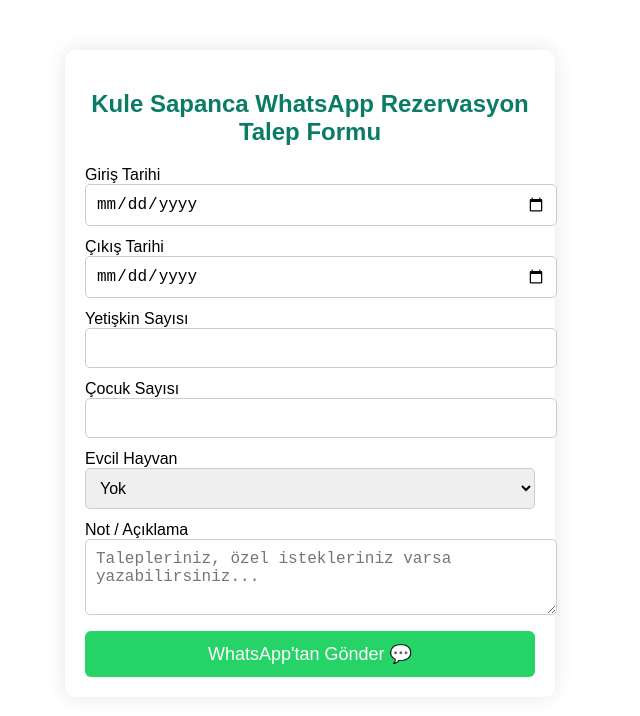
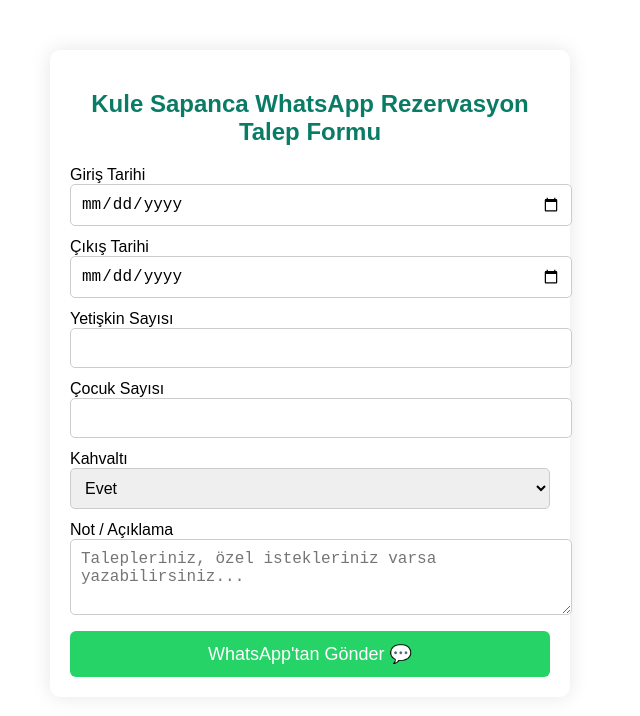
Before and after one commit to turano123/kule-sapanca-talep, a React (Create React App) app: page / in a window 1280 px wide. Shown: the top 716 px of the page, without its empty margins (330-970 px from the left). Built offline with nearby package versions, Linux system fonts and the light colour scheme.

Commit message:
son güncel

```diff
--- a/src/App.js
+++ b/src/App.js
@@ -5,7 +5,8 @@
   const [checkOut, setCheckOut] = useState('');
   const [adults, setAdults] = useState('');
   const [children, setChildren] = useState('');
-  const [pet, setPet] = useState('Yok');
+  const [childAges, setChildAges] = useState([]);
+  const [breakfast, setBreakfast] = useState('Evet');
   const [note, setNote] = useState('');
 
   const generateRequestId = () => Math.floor(100000 + Math.random() * 900000);
@@ -15,20 +16,38 @@
     return `${day}.${month}.${year}`;
   };
 
+  const handleChildCountChange = (e) => {
+    const count = parseInt(e.target.value, 10);
+    setChildren(count);
+    setChildAges(Array(count).fill(''));
+  };
+
+  const handleChildAgeChange = (index, value) => {
+    const updatedAges = [...childAges];
+    updatedAges[index] = value;
+    setChildAges(updatedAges);
+  };
+
   const handleSubmit = () => {
-    if (!checkIn || !checkOut || !adults || !children) {
+    if (!checkIn || !checkOut || !adults || children === '') {
       alert("Lütfen tüm alanları doldurunuz.");
       return;
     }
 
     const talepNo = generateRequestId();
 
+    const childAgesText =
+      childAges.length > 0
+        ? childAges.map((age, i) => `Çocuk ${i + 1} yaşı: ${age || '-'}`).join('\n')
+        : 'Çocuk yaşı: -';
+
     const message = `
 ${formatDate(checkIn)}
 ${formatDate(checkOut)}
 ${adults} yetişkin
 ${children} çocuk
-evcil hayvan ${pet.toLowerCase()}
+kahvaltı: ${breakfast.toLowerCase()}
+${childAgesText}
 not: ${note || 'Yok'}
 
 Talep No: ${talepNo}
@@ -56,12 +75,32 @@
       <input type="number" min="0" value={adults} onChange={(e) => setAdults(e.target.value)} style={input} />
 
       <label>Çocuk Sayısı</label>
-      <input type="number" min="0" value={children} onChange={(e) => setChildren(e.target.value)} style={input} />
+      <input
+        type="number"
+        min="0"
+        value={children}
+        onChange={handleChildCountChange}
+        style={input}
+      />
 
-      <label>Evcil Hayvan</label>
-      <select value={pet} onChange={(e) => setPet(e.target.value)} style={input}>
-        <option>Yok</option>
-        <option>Var</option>
+      {childAges.length > 0 && (
+        <div style={{ marginBottom: 12 }}>
+          {childAges.map((age, index) => (
+            <input
+              key={index}
+              placeholder={`Çocuk ${index + 1} Yaşı`}
+              value={age}
+              onChange={(e) => handleChildAgeChange(index, e.target.value)}
+              style={{ ...input, marginTop: 6 }}
+            />
+          ))}
+        </div>
+      )}
+
+      <label>Kahvaltı</label>
+      <select value={breakfast} onChange={(e) => setBreakfast(e.target.value)} style={input}>
+        <option value="Evet">Evet</option>
+        <option value="Hayır">Hayır</option>
       </select>
 
       <label>Not / Açıklama</label>
@@ -79,7 +118,7 @@
 }
 
 const container = {
-  maxWidth: 450,
+  maxWidth: 480,
   margin: '50px auto',
   padding: 20,
   background: '#fff',
```
